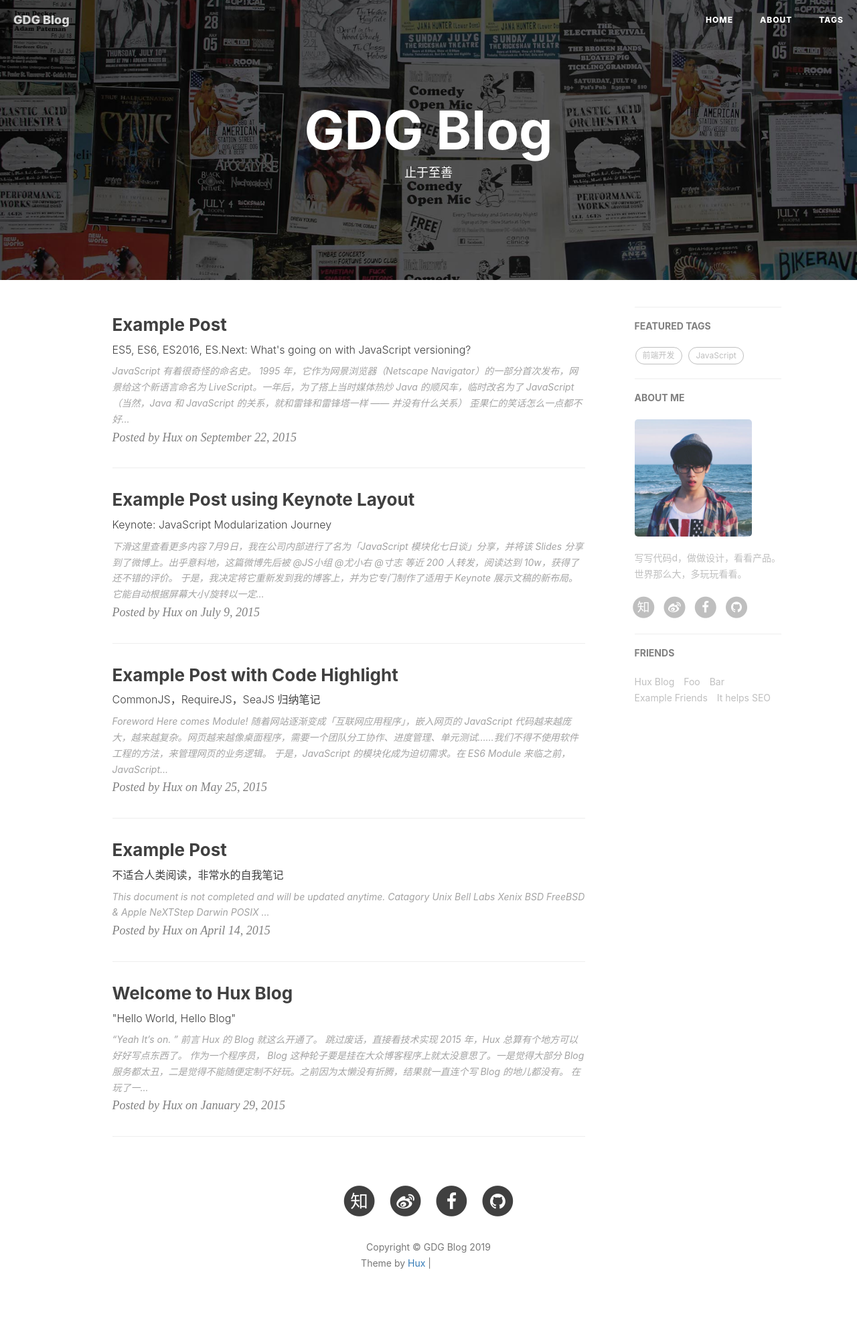
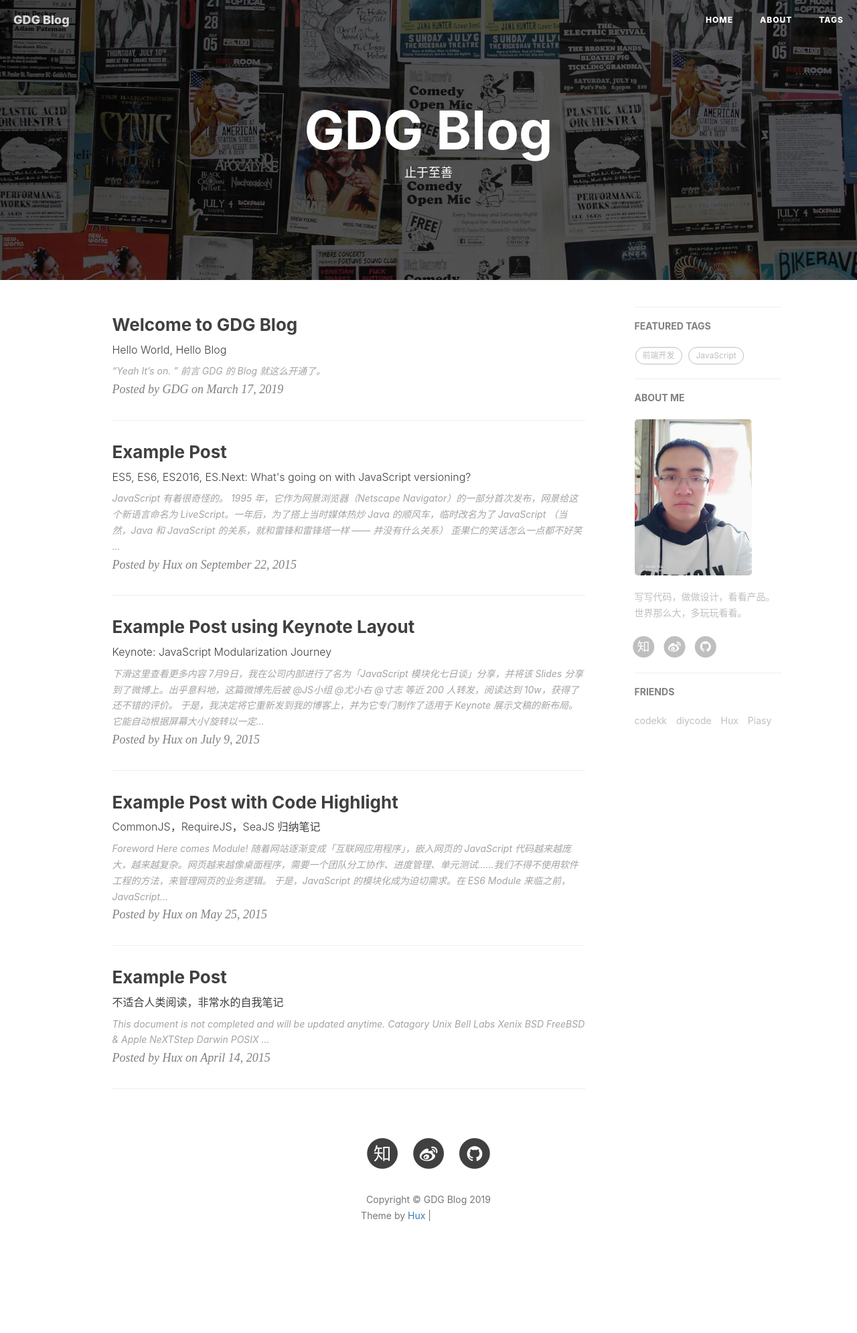
Before and after one commit to caloriesboom/caloriesboom.github.io, a Jekyll site: the page built from index.html, in a window 1280 px wide. Shown: the whole page at 67% size. Built offline with Jekyll 4.4.1, drawn with Linux system fonts in a browser that asks for light colours; nearby versions of some CDN libraries; the list of posts is cut into pages by our own code; comment, search, counter and statistics services are not loaded; after the commit the page ends 1919 px from its top, so only the background shows below that; grey boxes are pictures that could not be loaded.

Commit message:
home commit

```diff
--- a/_config.yml
+++ b/_config.yml
@@ -12,11 +12,10 @@ baseurl: ""         # for example, '/blog' if your blog hosted on 'host/blog'
 
 # SNS settings
 RSS: false
-weibo_username:     huxpro
-zhihu_username:     huxpro
+weibo_username:     2387412255
+zhihu_username:     guo-da-gang-93
 github_username:    caloriesboom
-#twitter_username:  huxpro
-facebook_username:  huxpro
+facebook_username:
 
 
 
@@ -50,9 +49,9 @@ kramdown:
 #disqus_username: _your_disqus_short_name_
 
 # Duoshuo settings
-duoshuo_username: huxblog
+duoshuo_username:
 # Share component is depend on Comment so we can NOT use share only.
-duoshuo_share: true                     # set to false if you want to use Comment without Sharing
+duoshuo_share: false                     # set to false if you want to use Comment without Sharing
 
 
 
@@ -68,8 +67,8 @@ ga_domain: huangxuan.me
 
 # Sidebar settings
 sidebar: true                           # whether or not using Sidebar.
-sidebar-about-description: "写写代码d，做做设计，看看产品。世界那么大，多玩玩看看。"
-sidebar-avatar: /img/avatar-hux.jpg      # use absolute URL, seeing it's used in both `/` and `/about/`
+sidebar-about-description: "写写代码，做做设计，看看产品。世界那么大，多玩玩看看。"
+sidebar-avatar: /img/avatar-gdg.jpg      # use absolute URL, seeing it's used in both `/` and `/about/`
 
 
 
@@ -81,20 +80,18 @@ featured-condition-size: 1              # A tag will be featured if the size of
 
 # Friends
 friends: [
+
     {
-        title: "Hux Blog",
-        href: "http://huangxuan.me"
+        title: "codekk",
+        href: "http://p.codekk.com"
     },{
-        title: "Foo",
-        href: "#"
+        title: "diycode",
+        href: "https://www.diycode.cc/topics"
     },{
-        title: "Bar",
-        href: "#"
+        title: "Hux",
+        href: "https://huangxuan.me/"
     },{
-        title: "Example Friends",
-        href: "#"
-    },{
-        title: "It helps SEO",
-        href: "#"
+        title: "Piasy",
+        href: "https://blog.piasy.com/"
     }
 ]
--- a/_posts/2014-01-29-hello-2015.markdown
+++ /dev/null
@@ -1,79 +0,0 @@
----
-layout:     post
-title:      "Welcome to Hux Blog"
-subtitle:   " \"Hello World, Hello Blog\""
-date:       2015-01-29 12:00:00
-author:     "Hux"
-header-img: "img/post-bg-2015.jpg"
-tags:
-    - 生活
----
-
-> “Yeah It's on. ”
-
-
-## 前言
-
-Hux 的 Blog 就这么开通了。
-
-[跳过废话，直接看技术实现 ](#build)
-
-
-
-2015 年，Hux 总算有个地方可以好好写点东西了。
-
-
-作为一个程序员， Blog 这种轮子要是挂在大众博客程序上就太没意思了。一是觉得大部分 Blog 服务都太丑，二是觉得不能随便定制不好玩。之前因为太懒没有折腾，结果就一直连个写 Blog 的地儿都没有。
-
-在玩了一段时间知乎之后，答题的快感又激起了我开博客的冲动。之前的[个人网站](http://huangxuan.me/portfolio)是作品集形式的（现在集成进来了），并不适合用来写博文，一不做二不休，花一天搞一个吧！
-
-
-<p id = "build"></p>
----
-
-## 正文
-
-接下来说说搭建这个博客的技术细节。
-
-正好之前就有关注过 [GitHub Pages](https://pages.github.com/) + [Jekyll](http://jekyllrb.com/) 快速 Building Blog 的技术方案，非常轻松时尚。
-
-其优点非常明显：
-
-* **Markdown** 带来的优雅写作体验
-* 非常熟悉的 Git workflow ，**Git Commit 即 Blog Post**
-* 利用 GitHub Pages 的域名和免费无限空间，不用自己折腾主机
-	* 如果需要自定义域名，也只需要简单改改 DNS 加个 CNAME 就好了
-* Jekyll 的自定制非常容易，基本就是个模版引擎
-
-
-本来觉得最大的缺点可能是 GitHub 在国内访问起来太慢，所以第二天一起床就到 GitCafe(Chinese GitHub Copy) 迁移了一个[镜像](http://huxpro.gitcafe.io)出来，结果还是巨慢。
-
-哥哥可是个前端好嘛！ 果断开 Chrome DevTool 查了下网络请求，原来是 **pending 在了 Google Fonts** 上，页面渲染一直被阻塞到请求超时为止，难怪这么慢。
-忍痛割爱，只好把 Web Fonts 去了（反正超时看到的也只能是 fallback ），果然一下就正常了，而且 GitHub 和 GitCafe 对比并没有感受到明显的速度差异，虽然 github 的 ping 值明显要高一些，达到了 300ms，于是用 DNSPOD 优化了一下速度。
-
-
-
----
-
-配置的过程中也没遇到什么坑，基本就是 Git 的流程，相当顺手
-
-大的 Jekyll 主题上直接 fork 了 Clean Blog（这个主题也相当有名，就不多赘述了。唯一的缺点大概就是没有标签支持，于是我给它补上了。）
-
-本地调试环境需要 `gem install jekyll`，结果 rubygem 的源居然被墙了……后来手动改成了我大淘宝的镜像源才成功
-
-Theme 的 CSS 是基于 Bootstrap 定制的，看得不爽的地方直接在 Less 里改就好了（平时更习惯 SCSS 些），**不过其实我一直觉得 Bootstrap 在移动端的体验做得相当一般，比我在淘宝参与的团队 CSS 框架差多了……**所以为了体验，也补了不少 CSS 进去
-
-最后就进入了耗时反而最长的**做图、写字**阶段，也算是进入了**写博客**的正轨，因为是类似 Hack Day 的方式去搭这个站的，所以折腾折腾着大半夜就过去了。
-
-第二天考虑中文字体的渲染，fork 了 [Type is Beautiful](http://www.typeisbeautiful.com/) 的 `font` CSS，调整了字号，适配了 Win 的渣渲染，中英文混排效果好多了。
-
-
-## 后记
-
-回顾这个博客的诞生，纯粹是出于个人兴趣。在知乎相关问题上回答并获得一定的 star 后，我决定把这个博客主题当作一个小小的开源项目来维护。
-
-在经历 v1.0 - v1.5 的蜕变后，这个博客主题愈发完整，不但增加了诸多 UI 层的优化（opinionated）；在代码层面，更加丰富的配置项也使得这个主题拥有了更好的灵活性与可拓展性。而作为一个开源项目，我也积极的为其完善文档与解决 issue。
-
-如果你恰好逛到了这里，希望你也能喜欢这个博客主题。
-
-—— Hux 后记于 2015.10
--- a/_posts/2015-09-22-js-version.markdown
+++ b/_posts/2015-09-22-js-version.markdown
@@ -12,7 +12,7 @@ tags:
 ---
 
 
-JavaScript 有着很奇怪的命名史。
+JavaScript 有着很奇怪的。
 
 1995 年，它作为网景浏览器（Netscape Navigator）的一部分首次发布，网景给这个新语言命名为 LiveScript。一年后，为了搭上当时媒体热炒 Java 的顺风车，临时改名为了 JavaScript *（当然，Java 和 JavaScript 的关系，就和雷锋和雷锋塔一样 —— 并没有什么关系）*
 
--- /dev/null
+++ b/_posts/2019-03-17-hello-2019.markdown
@@ -0,0 +1,16 @@
+---
+layout:     post
+title:      "Welcome to GDG Blog"
+subtitle:   "Hello World, Hello Blog"
+date:       2019-03-17 12:00:00
+author:     "GDG"
+header-img: "img/post-bg-2015.jpg"
+tags:
+    - 生活
+---
+> “Yeah It's on. ”
+
+
+## 前言
+
+GDG 的 Blog 就这么开通了。
--- a/about.html
+++ b/about.html
@@ -1,12 +1,12 @@
 ---
 layout: page
 title: "About"
-description: "Hey, this is Hux."
-header-img: "img/about-bg.jpg"
+description: "Hey, this is GDG."
+header-img: "img/contact-bg.jpg"
 ---
 
 <!-- Language Selector -->
-<select onchange= "onLanChange(this.options[this.options.selectedIndex].value)">
+<select  onchange= "onLanChange(this.options[this.options.selectedIndex].value)">
     <option value="0" selected> 中文 Chinese </option>
     <option value="1"> 英语 English </option>
 </select>
@@ -17,11 +17,9 @@ header-img: "img/about-bg.jpg"
         写写代码，做做设计，看看产品。
         世界那么大，多玩玩看看。
     </blockquote>
-    9月21日上午，阳光明媚，鲜花斗艳。帕洛阿尔托苹果店里欢声笑语，人头攒动。苹果公司首席执行官蒂姆·库克先生在店长欧阳猛南陪同下，不远千米，深入到一线店面，为那里的员工带去节曰的问候和良好的祝愿。<br><br>“果粉们，你们辛苦了，我代表某果公司，祝你们身体健康，生活幸福，工作成功！”库克亲切慰问广大员工和顾客，并就iOS7、iPhone 5S和iPhone 5C的销售状况进行调研。 <br><br>“您现在每月工资有多少？肾5S拿到了吗？”在店里，库克关切地向果粉们问起这一问题。当听说果粉们排到了5S，库克满意地连连点头。接着他指出，近年来苹果事业发展取得巨大成就，特别是iPhone影响剧增，老百姓对iOS满意度逐步提高，在这个转变过程中，果粉的辛勤工作功不可没。<br><br>库克看到一个中国小朋友在排队买iPhone 5S，亲切的问：“5288元一台能承受不？”小朋友回答到：“能！”当得知这位小朋友卖了一个肾来买iPhone 5S时，库克叮嘱道：“在支持苹果的同时，也要爱护身体。”<br><br>库克与购买苹果手机的果粉们兴致勃勃地参观了苹果专卖店，和员工们拉了拉家常，并饶有兴趣地玩了四盘切西瓜游戏，与普通员工同乐。<br><br>在交谈中，库克多次关心地强调：“有了iPhone 5C，就不卖iPhone 5了。”并对顾客说：“好好休息，身体是革命的本钱嘛！”会谈始终在亲切友好的气氛中进行。<br><br>顾客们就库克的讲话达成了广泛的共识，并承认世界上只有iOS最流畅，要紧紧的团结在以库克先生为首席执行官的苹果公司集体周围，一心一意抓学习，聚精会神谋发展。<br>
-    <br>帕洛阿尔托苹果专卖店当日原则通过《蒂姆·库克首席执行官在加州新苹果店的讲话纪要》，并下发各分店认真学习、研讨。
-
-    <p style="text-align:right;">
-        —— <a href="http://www.zhihu.com/question/19687065">李书航 － 什么是「共产中文腔调」？ </a>
+    <h3 id="联系我">联系我</h3>
+    <p>
+         <a href="mailto:471296921@qq.com">471296921@qq.com</a>
     </p>
 
 </div>
@@ -31,18 +29,22 @@ header-img: "img/about-bg.jpg"
     <blockquote>
         Designer or Engineer, things in between.
     </blockquote>
-
+ <h3 id="CONTACT ME">CONTACT ME</h3>
     <p>
-        Your work is going to fill a large part of your life, and the only way to be truly satisfied is to do what you believe is great work. And the only way to do great work is to love what you do. If you haven’t found it yet, keep looking. Don’t settle. As with all matters of the heart, you’ll know when you find it.
+         <a href="mailto:471296921@qq.com">471296921@qq.com</a>
     </p>
 
-    <p>
-    If you want to live your life in a creative way, as an artist, you have to not look back too much. You have to be willing to take whatever you’ve done and whoever you were and throw them away.
-    </p>
 
-    <p style="text-align:right;">
-    -- Steve Jobs
-    </p>
+
+
+
+
+
+
+
+
+
+
 
 </div>
 
```
Also changed, not shown: package.json (+5 -5 lines), README.md, css/hux-blog.min.css, img/avatar-gdg.jpg (added), img/avatar-hux.jpg (deleted), 2 other files.
